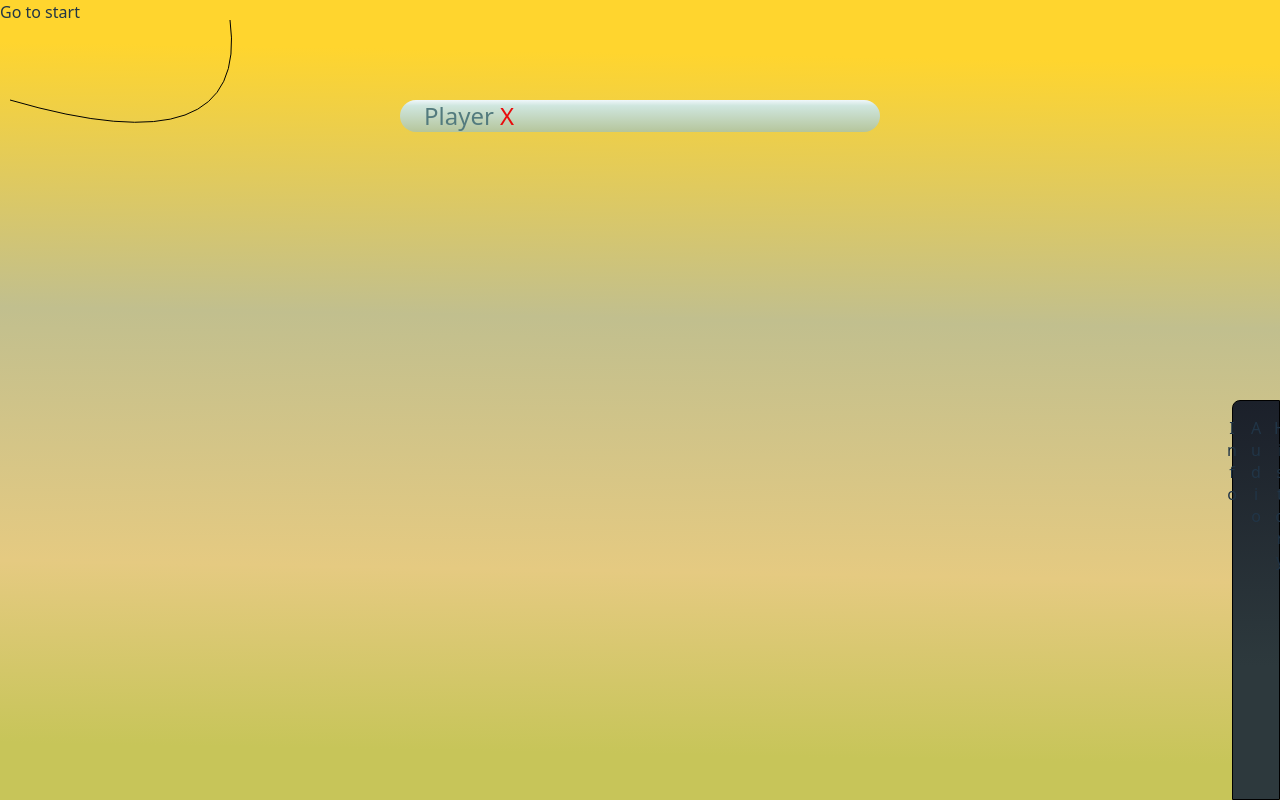
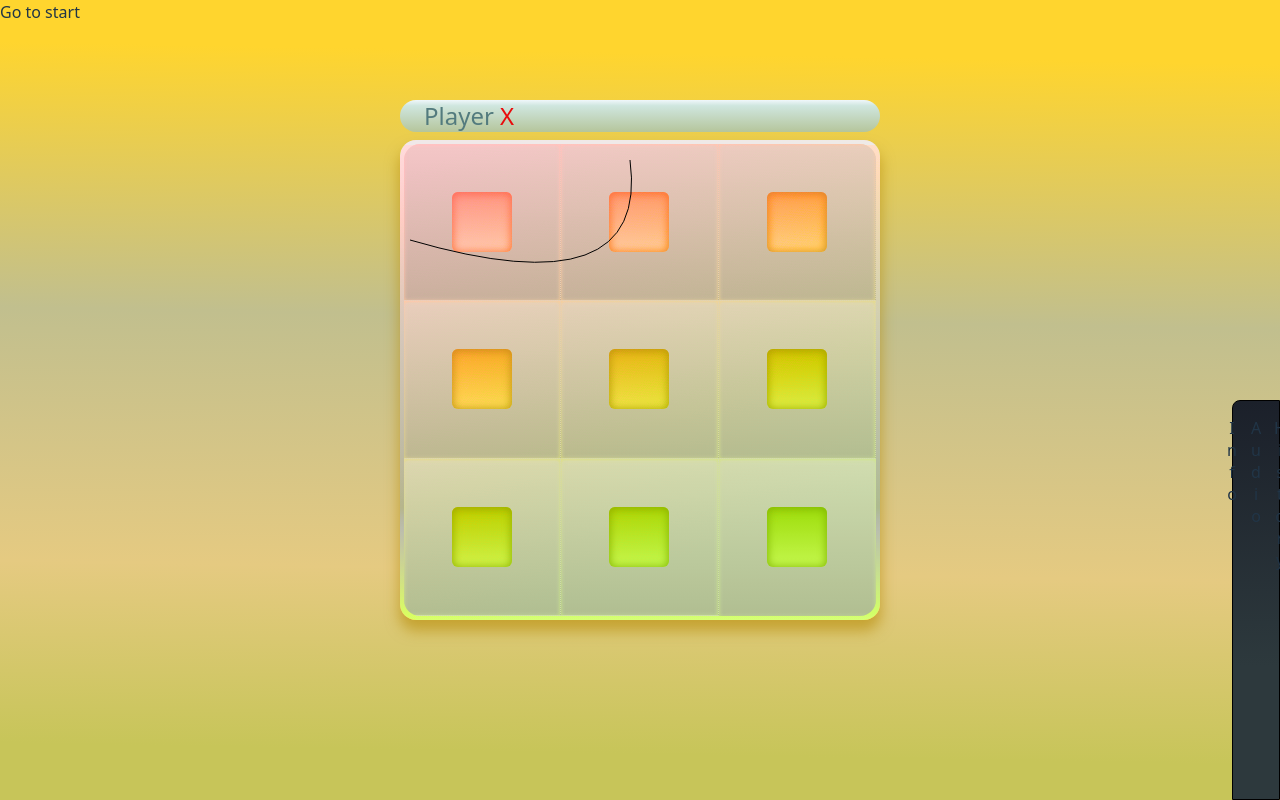
Before and after one commit to kuyucakli/3d-tic-tac-toe, a React (Vite) app: page / in a window 1280 px wide. Built offline with nearby package versions, Linux system fonts and the light colour scheme; a web font is replaced by a local one.

Commit message:
Add modular style classNames

```diff
--- a/src/components/Board.module.css
+++ b/src/components/Board.module.css
@@ -1,4 +1,4 @@
-#board {
+.Board {
   max-width: var(--board-max-width);
   position: relative;
   aspect-ratio: 1;
@@ -14,7 +14,7 @@
   overflow: hidden;
 }
 
-#board-surface {
+.BoardSurface {
   margin: 4px;
   aspect-ratio: 1;
   display: grid;
@@ -22,7 +22,7 @@
   overflow: hidden;
 }
 
-#board-blend-filter {
+.BoardBlendFilter {
   position: absolute;
   top: 0;
   left: 0;
@@ -34,7 +34,7 @@
   pointer-events: none;
 }
 
-.square-piece {
+.SquarePiece {
   display: flex;
   justify-content: center;
   align-items: center;
@@ -52,13 +52,13 @@
 
   box-shadow: 0px 1px 4px 0px #c2ef83 inset;
 }
-.square-piece > img {
+.SquarePiece > img {
   position: absolute;
   top: 50%;
   left: 50%;
   transform: translate(calc(-50% + 1px), calc(-50% + 2px));
 }
-.square-piece::before {
+.SquarePiece::before {
   content: "";
   display: block;
   width: 60px;
@@ -70,7 +70,7 @@
   filter: blur(0.10000000149011612px);
 }
 
-.square-piece:last-child {
+.SquarePiece:last-child {
   border: none;
 }
 
--- a/src/components/Board.tsx
+++ b/src/components/Board.tsx
@@ -1,14 +1,15 @@
 import type { Board } from "../types/index.dt";
 import CanvasFx from "./CanvasFx";
 import SquarePiece from "./SquarePiece";
+import styles from "./board.module.css";
 
 const Board = ({ squarePieceRowCount, onMove, historyIndex, moveHistory }: Board) => {
 
     return (
-        <div id="board" className="margin-center m-v-sm-1">
+        <div className={`${styles.Board} margin-center m-v-sm-1`}>
             <CanvasFx />
             <div
-                id="board-surface"
+                className={`${styles.BoardSurface}`}
                 style={{ gridTemplateColumns: `repeat(${squarePieceRowCount}, 1fr)` }}
                 onClick={(e) => {
 
@@ -25,7 +26,7 @@ const Board = ({ squarePieceRowCount, onMove, historyIndex, moveHistory }: Board
                     <SquarePiece key={i} content={m} index={i} />
                 ))}
             </div>
-            <div id="board-blend-filter"></div>
+            <div className={styles.BoardBlendFilter}></div>
         </div>
     )
 }
--- a/src/components/SquarePiece.tsx
+++ b/src/components/SquarePiece.tsx
@@ -2,9 +2,10 @@ import { Move } from '../types/index.dt.ts';
 import PieceX from "../assets/img/piece-x.svg";
 import PieceO from "../assets/img/piece-o.svg";
 import type { SquarePiece } from "../types/index.dt";
+import styles from "./Board.module.css";
 
 const SquarePiece = ({ content, index }: SquarePiece) => (
-    <div className="square-piece" data-index={index}>
+    <div className={styles.SquarePiece} data-index={index}>
         {Move[content] === "X" && <img src={PieceX} alt="X" />}
         {Move[content] === "O" && <img src={PieceO} alt="O" />}
     </div>
```
